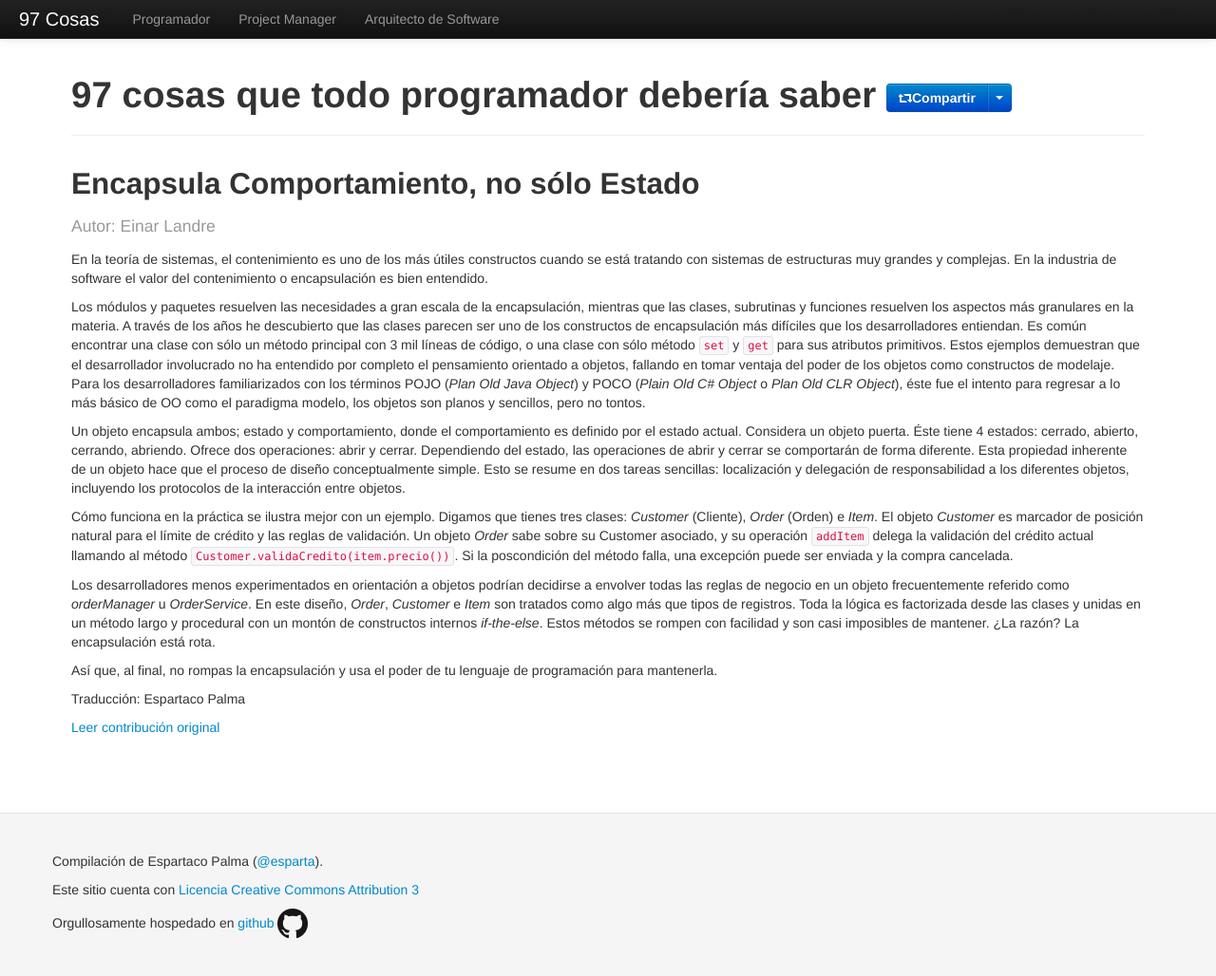
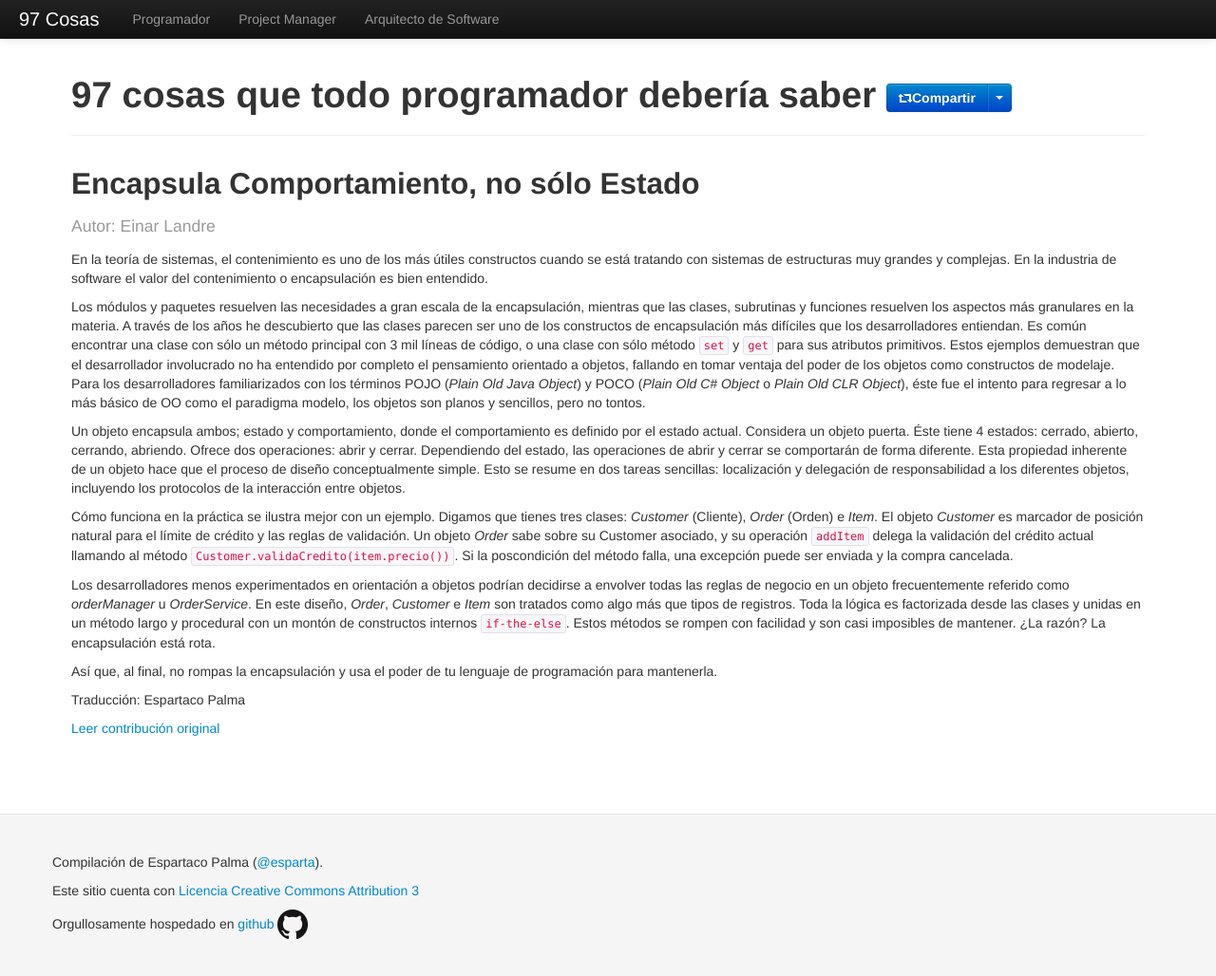
Before and after one commit to esparta/97cosas, a Jekyll site: the page built from programador/encapsula-comportamiento.md, in a window 1280 px wide and 1030 px high. Shown: the whole window at 95% size. Built offline with Jekyll 4.4.1, drawn with Linux system fonts in a browser that asks for light colours; comment, search, counter and statistics services are not loaded.

Commit message:
Typos and change on format at encapsula-comportamiento

```diff
--- a/programador/encapsula-comportamiento.md
+++ b/programador/encapsula-comportamiento.md
@@ -23,7 +23,7 @@ primitivos. Estos ejemplos demuestran que el desarrollador involucrado
 no ha entendido por completo el pensamiento orientado a objetos,
 fallando en tomar ventaja del poder de los objetos como constructos de
 modelaje. Para los desarrolladores familiarizados con los términos POJO
-(*Plan Old Java Object*) y POCO (*Plain Old C# Object* o *Plan Old CLR
+(*Plain Old Java Object*) y POCO (*Plain Old C# Object* o *Plain Old CLR
 Object*), éste fue el intento para regresar a lo más básico de OO como
 el paradigma modelo, los objetos son planos y sencillos, pero no tontos.
 
@@ -52,7 +52,7 @@ frecuentemente referido como *orderManager* u *OrderService*. En este
 diseño, *Order*, *Customer* e *Item* son tratados como algo más que
 tipos de registros. Toda la lógica es factorizada desde las clases y
 unidas en un método largo y procedural con un montón de constructos
-internos *if-the-else*. Estos métodos se rompen con facilidad y son casi
+internos `if-the-else`. Estos métodos se rompen con facilidad y son casi
 imposibles de mantener. ¿La razón? La encapsulación está rota.
 
 Así que, al final, no rompas la encapsulación y usa el poder de tu
```
